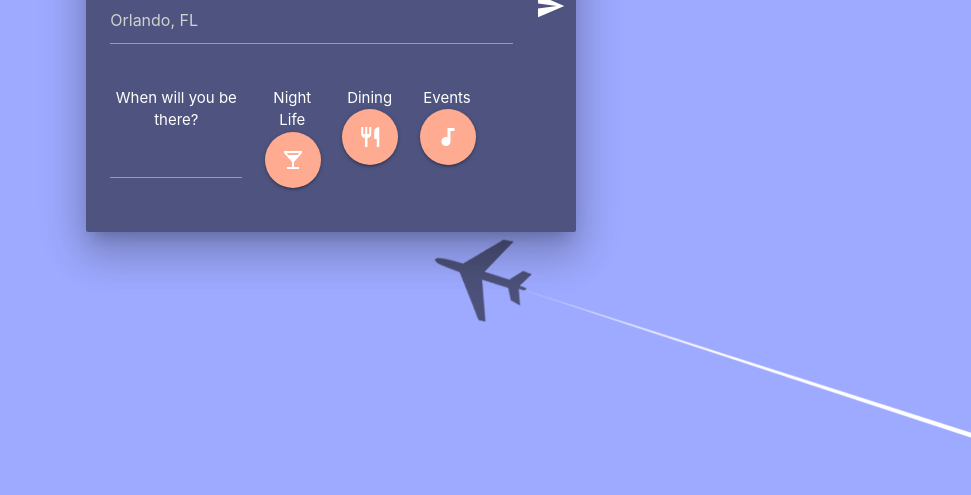
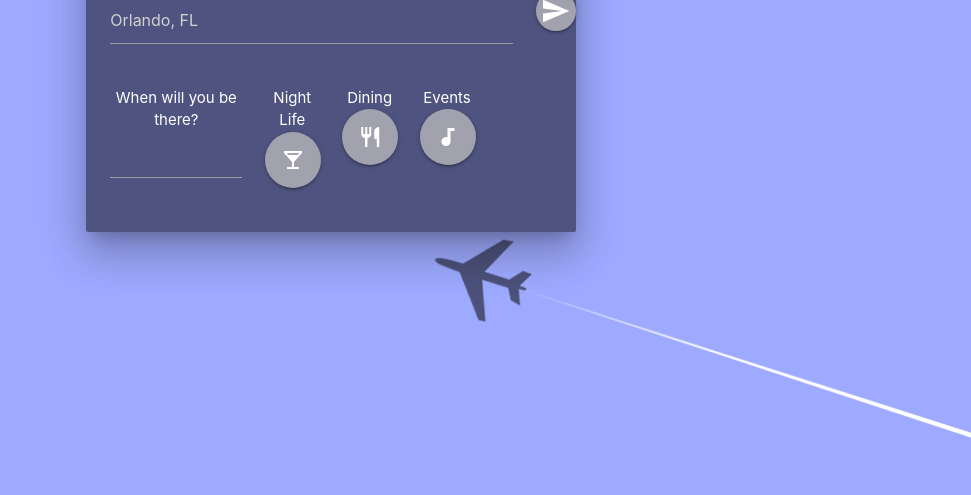
Before and after one commit to EDowning2000/TravelBuddy, a plain HTML site: page index.html in a window 1280 px wide. Shown: the part 325-820 px from the top of the page, without its empty margins (309-1280 px from the left). Drawn offline with nearby package versions, Linux system fonts and the light colour scheme; a web font is replaced by a local one.

Commit message:
updating colors

```diff
--- a/assets/Css/style.css
+++ b/assets/Css/style.css
@@ -26,6 +26,7 @@ width: 40%;
 }
 .datepicker {
   color: white;
+  text-align: center;
 }
 .button.datepicker-date-button{
   color: black;
@@ -41,7 +42,7 @@ width: 40%;
   color: rgb(82, 88, 139)
 }
 .btn-floating{
-  background-color: #ffab91 ;
+  background-color: rgba(180, 178, 184, 0.829);
 }
 .btn-floating:hover{
   background-color: red;
--- a/index.html
+++ b/index.html
@@ -24,7 +24,7 @@
                 <label for="text"></label>
               </div>
               <div class="col s2 m1">
-                <i id="searchBtn" class="small material-icons searchIcon white-text">send</i>
+                <i id="searchBtn" class="small material-icons searchIcon white-text btn-floating">send</i>
               </div>
             </div>
             <div class="row">
```
